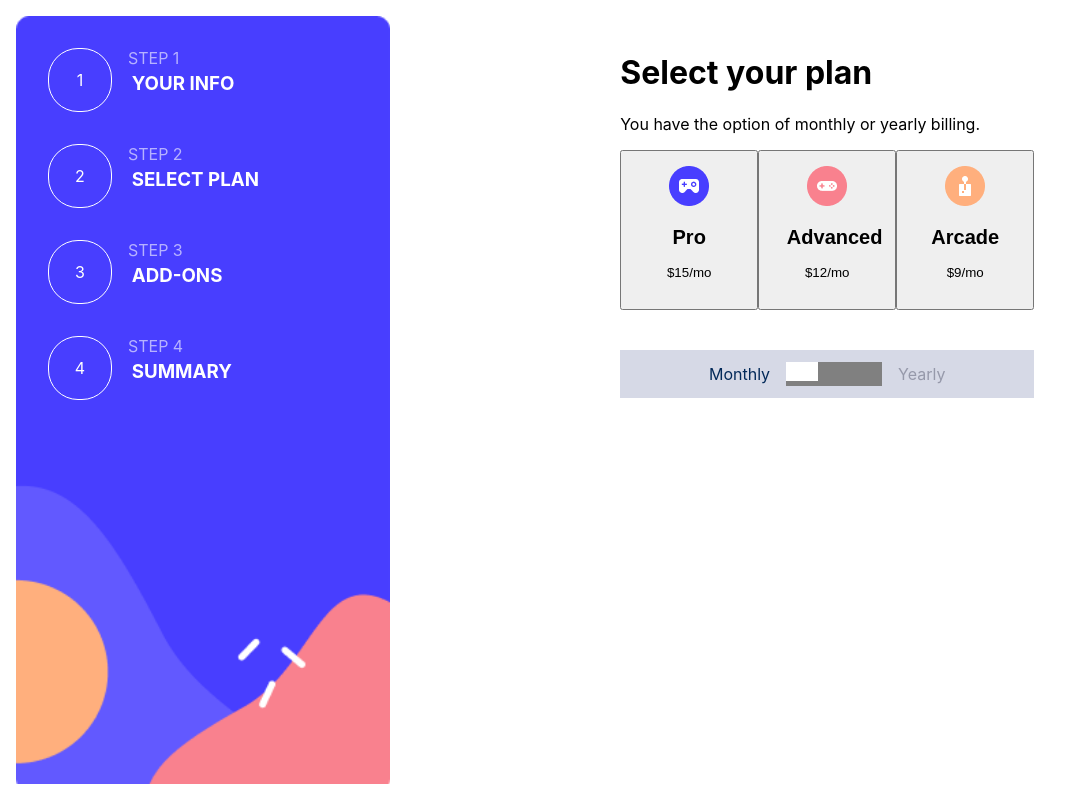
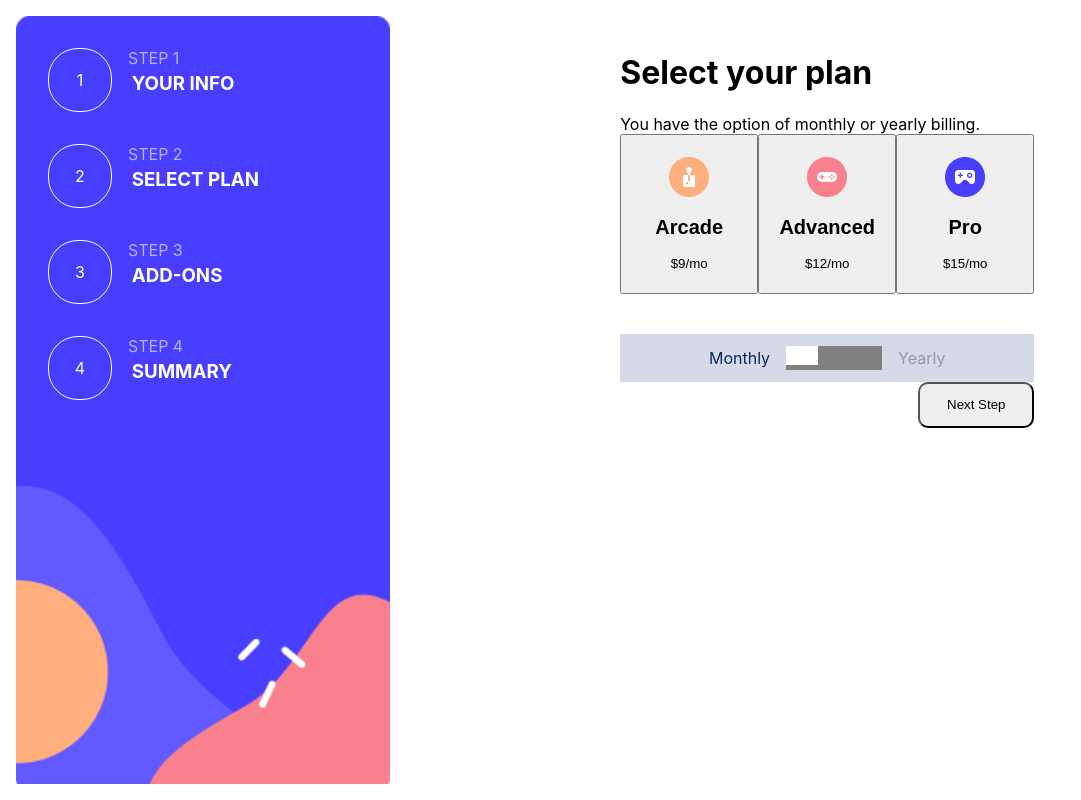
Before and after one commit to AliyaSalmanova1/multi-step-form, a React (Create React App) app: page /plan in a window 1280 px wide. Shown: the whole page, without its empty margins (0-1081 px from the left). Built offline with nearby package versions, Linux system fonts and the light colour scheme.

Commit message:
core of third page is set up

```diff
--- a/src/App.css
+++ b/src/App.css
@@ -6,6 +6,10 @@
 }
 *{
   box-sizing: border-box;
+}
+h3, p{
+  margin: 0;
+  padding: 0;
 }
 
 .nav-container{
@@ -91,12 +95,20 @@ a:active{
 
 }
 
-input:focus, input:active, input:focus-visible {
+.infoPage-text-input:focus,
+.infoPage-text-input:active,
+.infoPage-text-input:focus-visible {
   outline: 1px solid #483EFF;
 
 }
 
-button{
+.infoPage-text-input,
+.nextStep-button,
+.megaCheckbox{
+  border-radius: 10px;
+}
+
+.nextStep-button{
   padding: 1em 2em;
   float: right;
 
@@ -179,3 +191,27 @@ input:checked + span{
 .lightText{
   color: #9699AA;
 }
+
+
+.megaCheckbox{
+
+  display: flex;
+  width: 100%;
+  padding: 1em;
+  gap: 1em;
+  border: 1px solid #483EFF;
+  margin-bottom: 1em;
+  align-items: center;
+
+
+}
+.megaCheckbox input{
+  margin: 0;
+  width: 1em;
+  height: 1em;
+  border: none;
+}
+
+.megaCheckbox div{
+  flex-grow: 100;
+}
--- a/src/App.js
+++ b/src/App.js
@@ -4,6 +4,7 @@ import { BrowserRouter, Routes, Route, Link } from "react-router-dom"
 import SelectionBox from "./components/Selections.js"
 import PersonalInfo from "./components/Info.js"
 import MainSection from "./components/Main.js"
+import ThirdPage from "./components/ThirdPage.js"
 import PlanSelectionPage from "./components/PlanPage.js"
 import { useState } from "react";
 
@@ -16,9 +17,17 @@ function App() {
   })
 
   const [plan, setPlan] = useState({
-    plan: '',
-    monthYear: ''
+    plan: 'arcade',
+    monthYear: true
   })
+
+  const [addOns, setAddOns] = useState({
+    onlineService: false,
+    largerStorage: false,
+    customizableProfile: false
+  })
+
+  console.log('plan', plan)
 
 
   return (
@@ -26,11 +35,10 @@ function App() {
       <Routes>
         <Route path="/" element={<SelectionBox />}>
           <Route index element={<PersonalInfo personalInfo={personalInfo} setPersonalInfo={setPersonalInfo}/>}/>
-          <Route path="plan" element={<PlanSelectionPage />}/>
-          <Route path="add-ons" element={<PersonalInfo />}/>
+          <Route path="plan" element={<PlanSelectionPage plan={plan} setPlan={setPlan}/>}/>
+          <Route path="add-ons" element={<ThirdPage addOns={addOns} setAddOns={setAddOns} />}/>
           <Route path="summary" element={<PersonalInfo />}/>
         </Route>
-
 
       </Routes>
     </BrowserRouter>
--- a/src/components/Info.js
+++ b/src/components/Info.js
@@ -54,7 +54,7 @@ function PersonalInfo({personalInfo, setPersonalInfo}){
 
 
             </form>
-            <button onClick={validate}>Next Step</button>
+            <button className="nextStep-button" onClick={validate}>Next Step</button>
 
         </>
 
--- a/src/components/PlanPage.js
+++ b/src/components/PlanPage.js
@@ -2,38 +2,61 @@ import React, { useState } from 'react';
 import orangeIcon from "../images/orangeIcon.png"
 import pinkIcon from "../images/pinkIcon.png"
 import purpleIcon from "../images/purpleIcon.png"
+import { useNavigate } from "react-router-dom"
 
 
-const PlanSelectionPage = () => {
-  const [selectedPlan, setSelectedPlan] = useState(null);
-  const [monthly, setMonthly] = useState(true);
+const PlanSelectionPage = (props) => {
+
+const { plan: {
+  plan,
+  monthYear
+},
+setPlan} = props
+  const navigate = useNavigate();
 
   console.log('plan page rendering')
 
-  const selecting = (e) => {
-    setSelectedPlan(e.target.id)
-  };
 
   const monthlyYearly = (e) => {
-    setMonthly(monthly => !monthly)
+    setPlan({plan, monthYear: !monthYear})
 
   }
 
+  const next = () => {
+    navigate("/add-ons")
+
+  }
+
+
+
   return (
+    <>
       <form className="planPage-form">
           <div className="plan-options">
-            <button className="plan-option" id="arcade" onClick={selecting}>
+              <button className="plan-option" id="arcade" onClick={(e) => {
+                e.preventDefault();
+                setPlan({plan: "arcade", monthYear})
+
+              }}>
 
                   <img src={orangeIcon} />
                   <h2>Arcade</h2>
                   <p>$9/mo</p>
               </button>
-            <button className="plan-option" id="advanced" onClick={selecting}>
+              <button className="plan-option" id="advanced" onClick={(e) => {
+                e.preventDefault();
+                setPlan({plan: "advanced", monthYear})
+
+              }}>
                   <img src={pinkIcon} />
                   <h2>Advanced</h2>
                   <p>$12/mo</p>
               </button>
-            <button className="plan-option" id="pro" onClick={selecting}>
+              <button className="plan-option" id="pro" onClick={(e) => {
+                e.preventDefault();
+                setPlan({plan: "pro", monthYear})
+
+              }}>
                   <img src={purpleIcon} />
                   <h2>Pro</h2>
                   <p>$15/mo</p>
@@ -41,10 +64,11 @@ const PlanSelectionPage = () => {
 
           </div>
           <div className="grayBox">
-          <p className={`${monthly ? "darkText" : "lightText"}`}>Monthly</p>
+            <p className={`${monthYear ? "darkText" : "lightText"}`}>Monthly</p>
             <label className="switch-container">
 
-            <input id="id-switch-1"
+              <input
+
                 type="checkbox"
                 role="switch"
                 onChange={monthlyYearly}/>
@@ -52,11 +76,14 @@ const PlanSelectionPage = () => {
 
 
             </label>
-          <p className={`${monthly ? "lightText" : "darktext"}`}>Yearly</p>
+            <p className={`${monthYear ? "lightText" : "darktext"}`}>Yearly</p>
           </div>
 
 
       </form>
+      <button className="nextStep-button" onClick={next}>Next Step</button>
+    </>
+
 
 
 
--- /dev/null
+++ b/src/components/ThirdPage.js
@@ -0,0 +1,64 @@
+import React, { useState } from 'react';
+
+import { useNavigate } from "react-router-dom"
+
+
+const ThirdPage = () => {
+
+  const navigate = useNavigate();
+
+
+
+  const next = () => {
+    navigate("/summary")
+
+  }
+
+
+
+
+
+  return (
+    <>
+      <form className="planPage-form">
+        <label className="megaCheckbox">
+          <input type="checkbox"/>
+          <div>
+            <h3>Online service</h3>
+            <p>Access to multiplayer games</p>
+          </div>
+          <p>+$1/mo</p>
+
+        </label>
+        <label className="megaCheckbox">
+          <input type="checkbox"/>
+          <div>
+            <h3>Larger storage</h3>
+            <p>Extra 1TB of cloud save</p>
+          </div>
+          <p>+$2/mo</p>
+
+        </label>
+        <label className="megaCheckbox">
+          <input type="checkbox"/>
+          <div>
+            <h3>Customizable Profile</h3>
+            <p>Custom theme on your profile</p>
+          </div>
+          <p>+$2/mo</p>
+
+        </label>
+
+
+
+      </form>
+      <button className="nextStep-button" onClick={next}>Next Step</button>
+    </>
+
+
+
+
+  );
+};
+
+export default ThirdPage;
```
Lines whose indentation alone changed are shown as unchanged.
